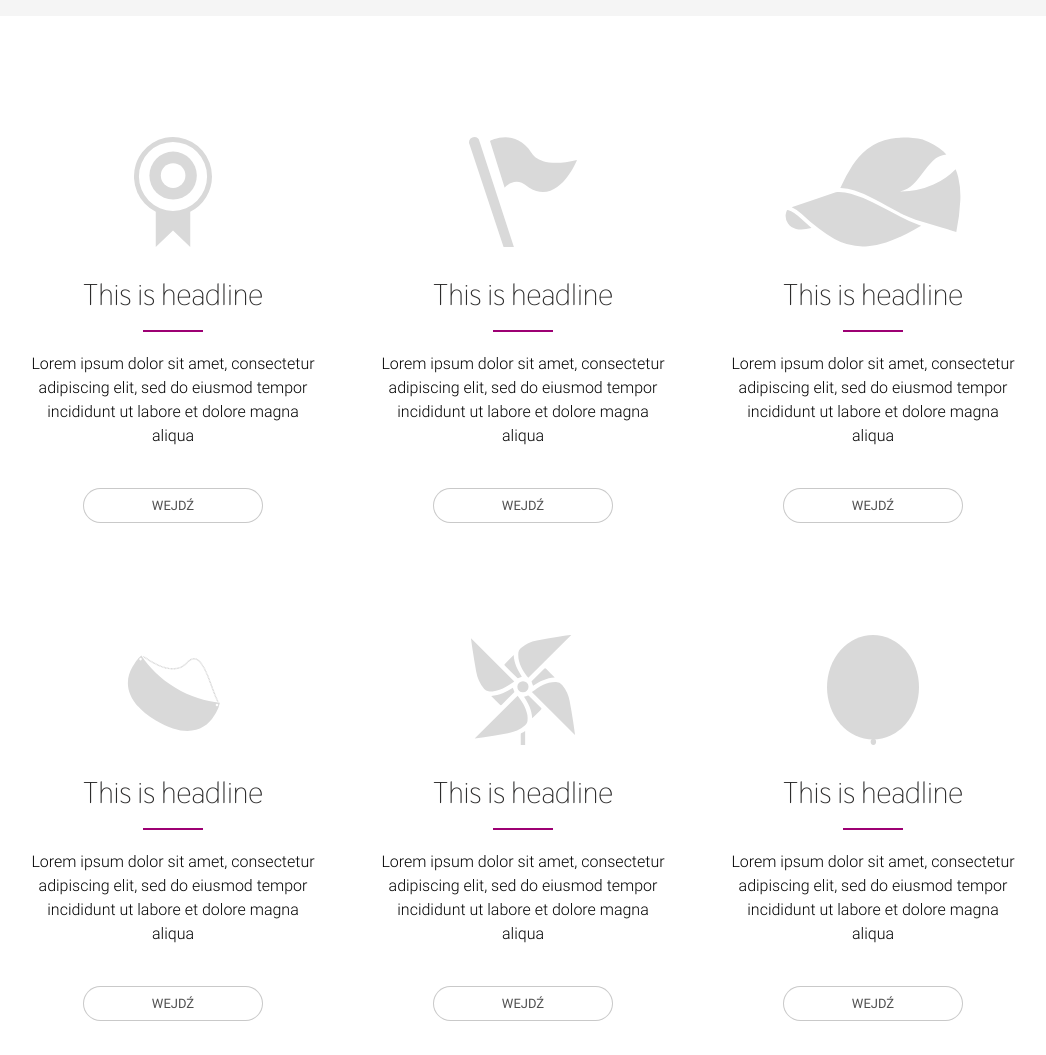
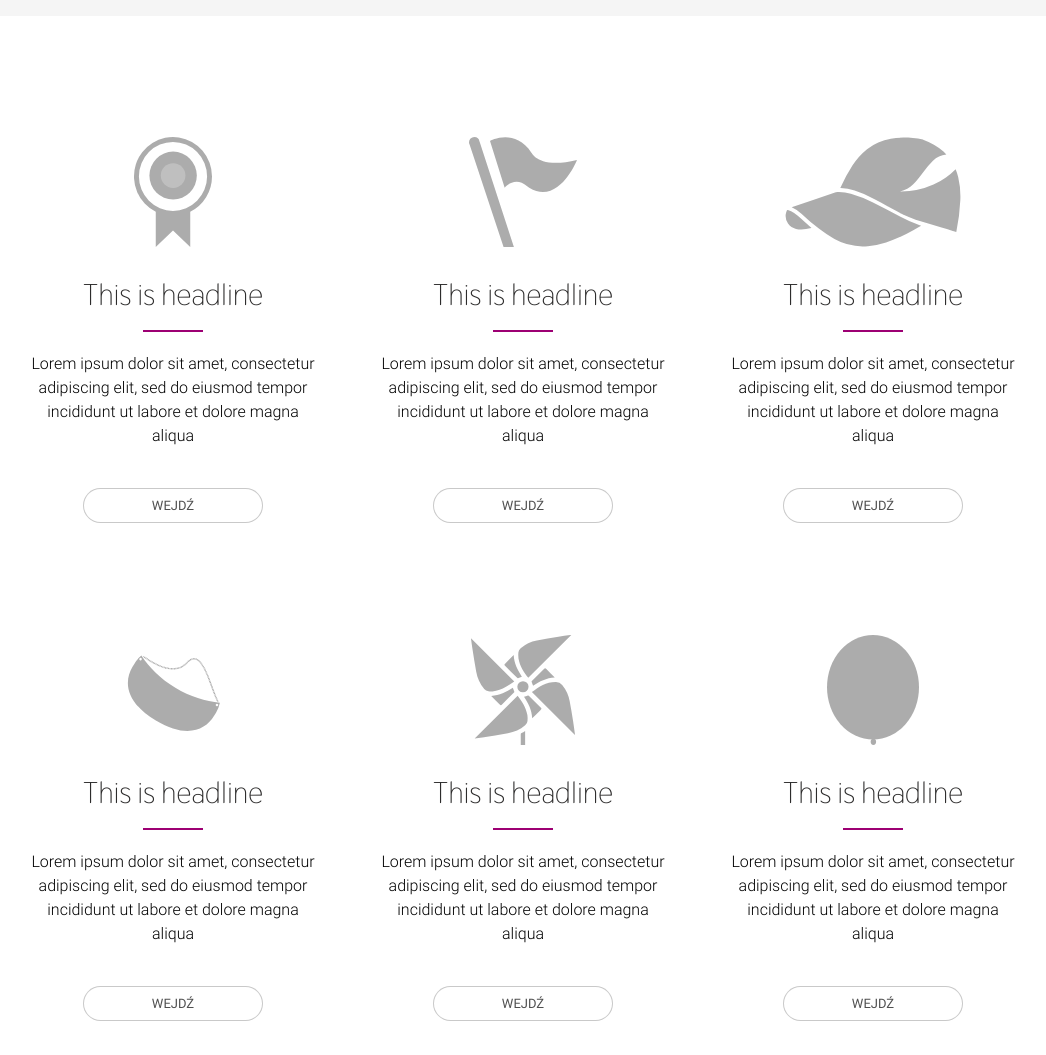
Before and after one commit to jakub84/go-gatsby, a Gatsby site: page / in a window 1280 px wide. Shown: the part 1260-2315 px from the top of the page, without its empty margins (117-1163 px from the left). Built offline with nearby package versions, Linux system fonts and the light colour scheme; Gatsby itself is replaced by a stand-in of ours.

Commit message:
Add styles for icons

```diff
--- a/src/components/indexpage/product-box/productBox.scss
+++ b/src/components/indexpage/product-box/productBox.scss
@@ -21,6 +21,8 @@
     img {
         margin-bottom: 30px;
         height: 110px;
+        filter: contrast(0.5);
+
     }
 
     &:hover {
@@ -31,7 +33,8 @@
         img {
             animation-duration: 0.5s;
             animation-name: bounce;
-            animation-iteration-count: 1; // animation-fill-mode: forwards;
+            animation-iteration-count: 1; // animation-fill-mode: forwards
+            filter: contrast(1);
         }
     }
 
```
